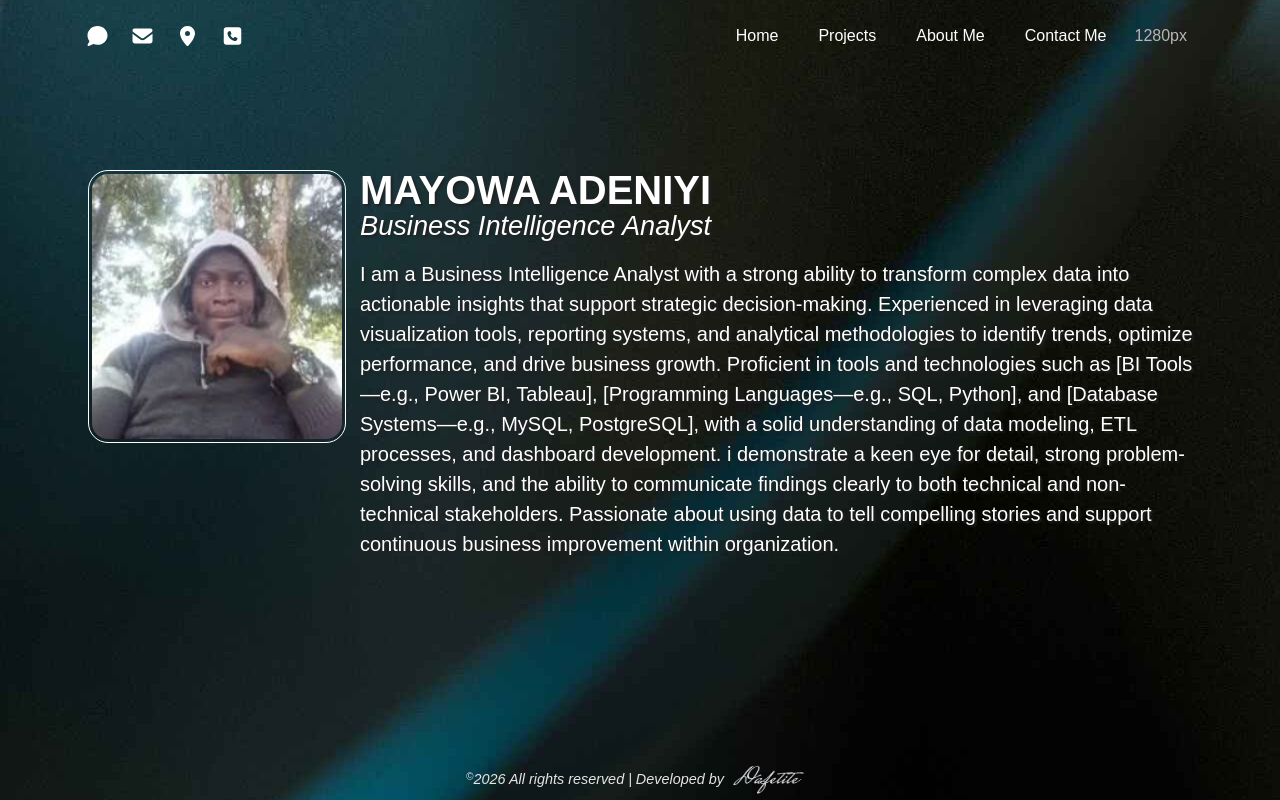
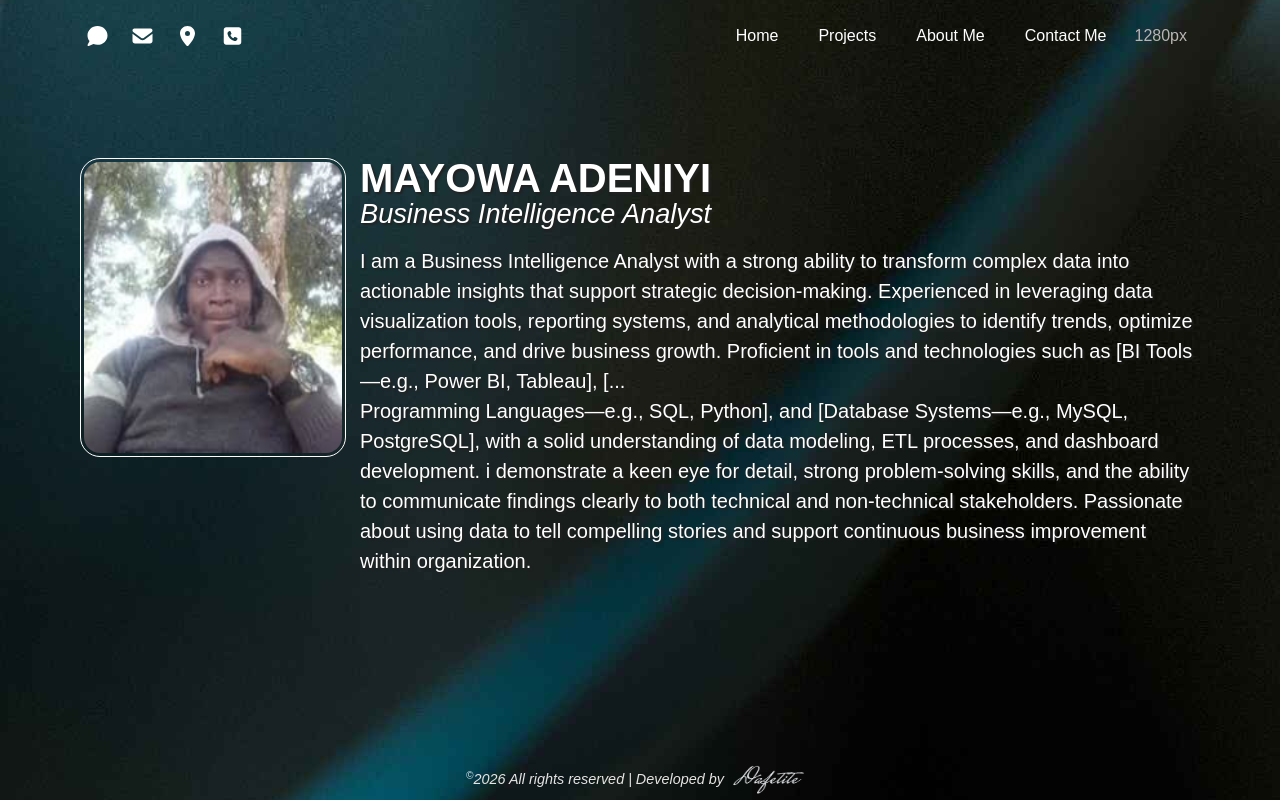
Before and after one commit to DafetiteOgaga/mayowa_adeniyi, a React (Create React App) app in the folder adeniyimayowa/: page / in a window 1280 px wide. Built offline with nearby package versions, Linux system fonts and the light colour scheme; a web font is replaced by a local one.

Commit message:
hero.js: animated the remaining texts for mobiles

```diff
--- a/adeniyimayowa/src/components/hero.js
+++ b/adeniyimayowa/src/components/hero.js
@@ -21,15 +21,26 @@ function LandingPage() {
 		<>
 			<div className="mayor-hero-text-container">
 				<div className='mayor-hero-img-container'>
-					<img className='mayor-hero-img' src={imageimage} alt='oh' />
+					<img className='mayor-hero-img animate slide-from-top' src={imageimage} alt='oh' />
 				</div>
 				<div
 				// style={{margin: "auto"}}
 				className="mx-hero">
-					<h3 className="mayor-hero-name">Mayowa Adeniyi</h3>
-					<h2 className="mayor-hero-title mb-0 italic">Business Intelligence Analyst</h2>
-					<p className="mayor-hero-subtitle">
-						{professionalSummary.slice(0, slicePoint)+((isDesktop||showRemainingPara)?professionalSummary.slice(slicePoint):'...')}
+					<h3 className="mayor-hero-name animate slide-from-left">Mayowa Adeniyi</h3>
+					<h2 className="mayor-hero-title mb-0 italic animate slide-from-right">Business Intelligence Analyst</h2>
+					<p className="mayor-hero-subtitle animate slide-from-bottom">
+						<span>
+							{professionalSummary.slice(0, slicePoint)}
+						</span>
+						{/* ellipsis part */}
+						<span className={`fade-ellipsis ${showRemainingPara ? "hide" : ""}`}>
+							...
+						</span>
+						{/* expandable part */}
+						<span
+							className={`hero-expandable ${(isDesktop||showRemainingPara) ? "open" : ""}`}>
+							{professionalSummary.slice(slicePoint)}
+						</span>
 					</p>
 					<button
 					onClick={()=>setShowRemainingPara(prev=>!prev)}
```
